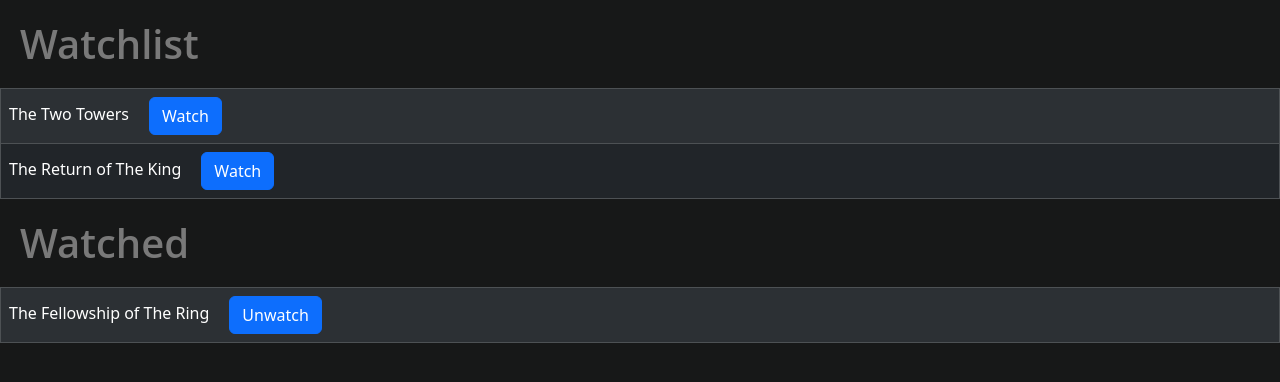
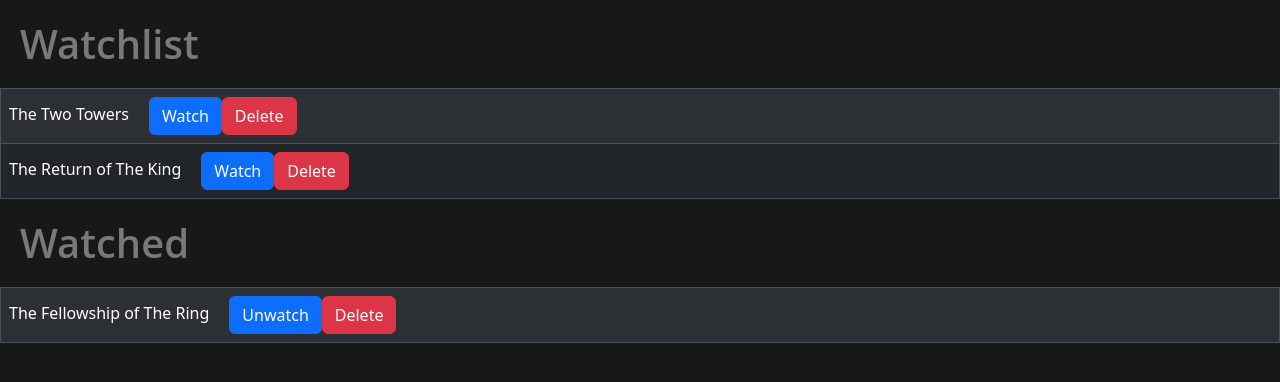
Before and after one commit to Saurontm/MovieWatchlist, a React (Create React App) app: page / in a window 1280 px wide. Shown: the top 382 px of the page. Built offline with nearby package versions, Linux system fonts and the light colour scheme.

Commit message:
delete movie

```diff
--- /dev/null
+++ b/src/components/DeleteMovieButton.js
@@ -0,0 +1,15 @@
+import movieStore from "../stores/movieStore";
+import { Button } from "react-bootstrap";
+
+const DeleteMovieButton = (props) => {
+  const handleDelete = () => {
+    movieStore.movieDelete(props.movieID);
+  };
+  return (
+    <Button variant="danger" className="float-right" onClick={handleDelete}>
+      Delete
+    </Button>
+  );
+};
+
+export default DeleteMovieButton;
--- a/src/components/MovieEntry.js
+++ b/src/components/MovieEntry.js
@@ -1,6 +1,7 @@
 import { Name } from "../styles";
 import MovieStatusButton from "./MovieStatusButton";
 import { observer } from "mobx-react-lite";
+import DeleteMovieButton from "./DeleteMovieButton";
 
 const MovieEntry = (props) => {
   return (
@@ -8,6 +9,7 @@
       <td>
         <Name> {props.movie.name}</Name>
         <MovieStatusButton movie={props.movie}></MovieStatusButton>
+        <DeleteMovieButton movieID={props.movie.id}></DeleteMovieButton>
         {/* <Button variant="danger" className="float-right">
           Delete
         </Button> */}
--- a/src/stores/movieStore.js
+++ b/src/stores/movieStore.js
@@ -7,6 +7,12 @@
   constructor() {
     makeAutoObservable(this);
   }
+
+  //function to delete
+  movieDelete = (movieID) => {
+    const updatedMovies = this.movies.filter((movie) => movie.id !== movieID);
+    this.movies = updatedMovies;
+  };
 
   //function to make movie watched/ unwatched
   updateWatchStatus = (Updatedmovie) => {
```
